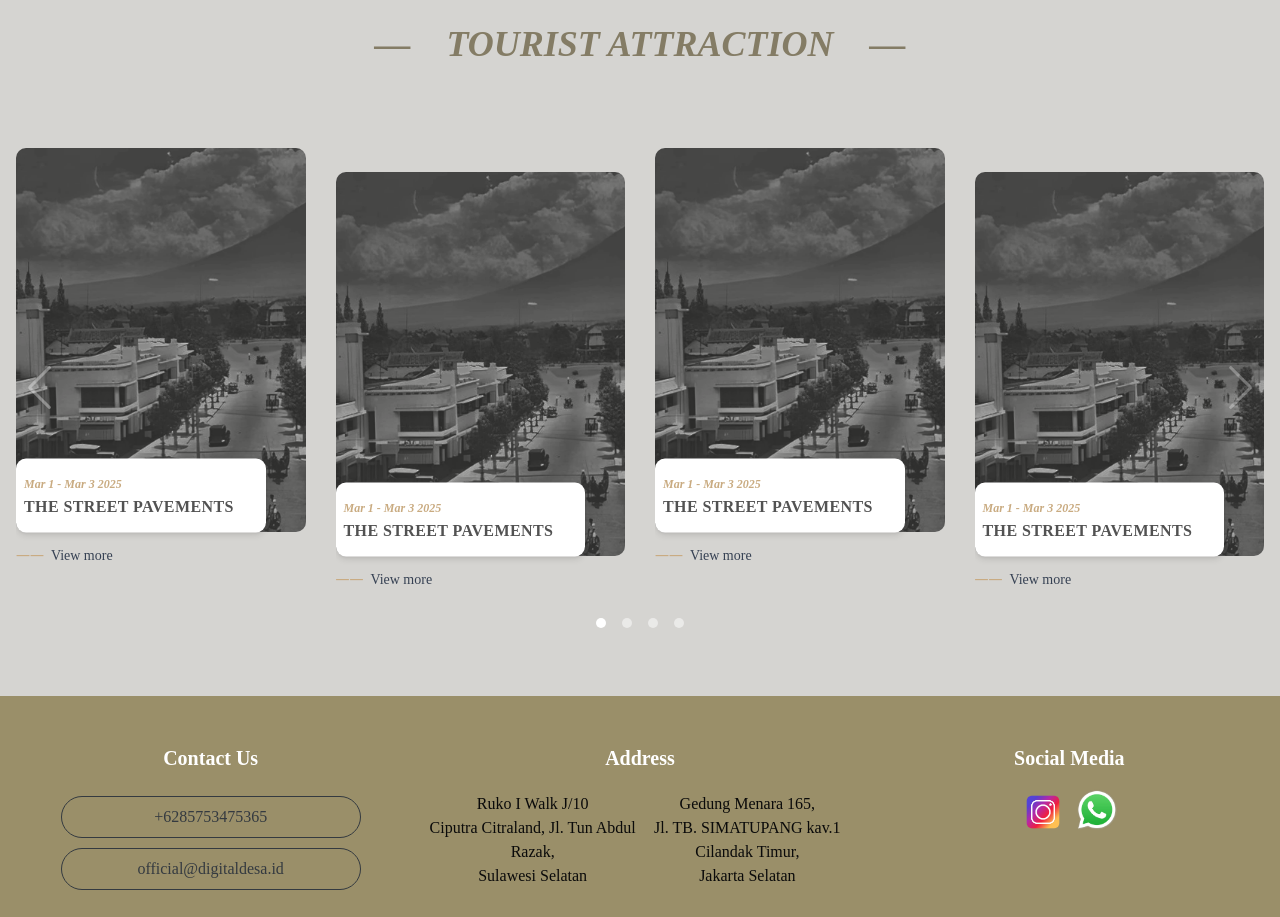
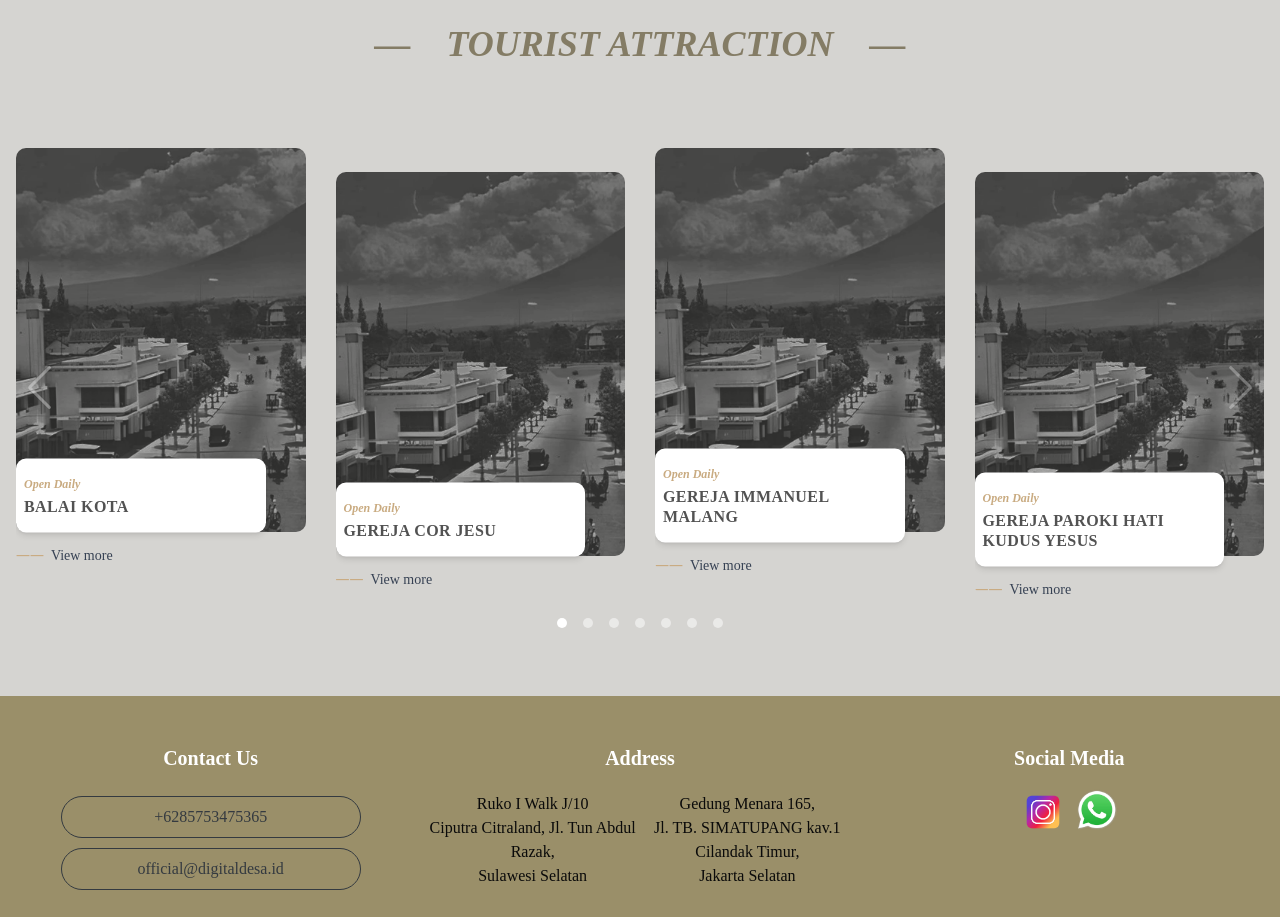
Before and after one commit to Arnabilah27/Heritage_Malang, a React (Vite) app: page / in a window 1280 px wide. Shown: the part 1400-2317 px from the top of the page. Built offline with nearby package versions, Linux system fonts and the light colour scheme; a web font is replaced by a local one.

Commit message:
feat: modified tourist slider with the data from maps.json

```diff
--- a/src/components/Home/TouristSlider.tsx
+++ b/src/components/Home/TouristSlider.tsx
@@ -1,45 +1,8 @@
 import { Swiper, SwiperSlide } from "swiper/react";
 import { Navigation, Pagination } from "swiper/modules";
+import heritageData from "../../maps.json";
 
 import "swiper/swiper-bundle.css";
-
-const data = [
-  {
-    title: "THE STREET PAVEMENTS",
-    date: "Mar 1 - Mar 3 2025",
-    image: "./hero-background.webp",
-  },
-  {
-    title: "THE STREET PAVEMENTS",
-    date: "Mar 1 - Mar 3 2025",
-    image: "./hero-background.webp",
-  },
-  {
-    title: "THE STREET PAVEMENTS",
-    date: "Mar 1 - Mar 3 2025",
-    image: "./hero-background.webp",
-  },
-  {
-    title: "THE STREET PAVEMENTS",
-    date: "Mar 1 - Mar 3 2025",
-    image: "./hero-background.webp",
-  },
-  {
-    title: "THE STREET PAVEMENTS",
-    date: "Mar 1 - Mar 3 2025",
-    image: "./hero-background.webp",
-  },
-  {
-    title: "THE STREET PAVEMENTS",
-    date: "Mar 1 - Mar 3 2025",
-    image: "./hero-background.webp",
-  },
-  {
-    title: "THE STREET PAVEMENTS",
-    date: "Mar 1 - Mar 3 2025",
-    image: "./hero-background.webp",
-  },
-];
 
 export default function TouristSlider() {
   return (
@@ -56,7 +19,7 @@ export default function TouristSlider() {
         navigation
         pagination={{ clickable: true }}
       >
-        {data.map((item, i) => (
+        {heritageData.map((item, i) => (
           <SwiperSlide key={i}>
             <div
               className={`relative rounded-lg overflow-hidden py-10
@@ -65,7 +28,7 @@ export default function TouristSlider() {
               {/* Image */}
               <img
                 src={item.image}
-                alt={item.title}
+                alt={item.name}
                 className="w-full h-96 object-cover rounded-lg"
               />
 
@@ -76,7 +39,7 @@ export default function TouristSlider() {
                     {item.date}
                   </p>
                   <h3 className="font-semibold text-[#525252] text-md uppercase leading-tight tracking-wide">
-                    {item.title}
+                    {item.name}
                   </h3>
                 </div>
                 <p className="text-sm text-gray-700 cursor-pointer">
--- a/src/maps.json
+++ b/src/maps.json
@@ -2,51 +2,81 @@
   {
     "name": "Balai Kota",
     "lat": -7.978011068999933,
-    "long": 112.63389592300007
+    "long": 112.63389592300007,
+    "image": "./hero-background.webp",
+    "date": "Open Daily",
+    "description": "The City Hall of Malang, a historic building that represents the city's administrative center."
   },
   {
     "name": "Gereja Cor Jesu",
     "lat": -7.967191053999954,
-    "long": 112.63192867900011
+    "long": 112.63192867900011,
+    "image": "./hero-background.webp",
+    "date": "Open Daily",
+    "description": "A beautiful Catholic church with stunning architecture and rich history."
   },
   {
     "name": "Gereja Immanuel Malang",
     "lat": -7.981724174999954,
-    "long": 112.63014554300003
+    "long": 112.63014554300003,
+    "image": "./hero-background.webp",
+    "date": "Open Daily",
+    "description": "A historic Protestant church in the heart of Malang."
   },
   {
     "name": "Gereja Paroki Hati Kudus Yesus",
     "lat": -7.980694382999957,
-    "long": 112.63077145600005
+    "long": 112.63077145600005,
+    "image": "./hero-background.webp",
+    "date": "Open Daily",
+    "description": "A Catholic church known for its beautiful architecture and peaceful atmosphere."
   },
   {
     "name": "Idjen Boulevard",
     "lat": -7.972359138999934,
-    "long": 112.62179437300006
+    "long": 112.62179437300006,
+    "image": "./hero-background.webp",
+    "date": "Open Daily",
+    "description": "A famous street in Malang known for its colonial architecture and vibrant atmosphere."
   },
   {
     "name": "Kayu Tangan",
     "lat": -7.97641030799997,
-    "long": 112.62936035000007
+    "long": 112.62936035000007,
+    "image": "./hero-background.webp",
+    "date": "Open Daily",
+    "description": "A popular shopping area in Malang with a mix of traditional and modern shops."
   },
   {
     "name": "Klenteng Eng An Kiong",
     "lat": -7.987420603999965,
-    "long": 112.63585658900001
+    "long": 112.63585658900001,
+    "image": "./hero-background.webp",
+    "date": "Open Daily",
+    "description": "A historic Chinese temple that showcases the city's cultural diversity."
   },
   {
     "name": "Kuburan Londo",
     "lat": -7.9953775669999345,
-    "long": 112.61971584500009
+    "long": 112.61971584500009,
+    "image": "./hero-background.webp",
+    "date": "Open Daily",
+    "description": "A historic Dutch cemetery that tells stories of Malang's colonial past."
   },
   {
     "name": "Masjid Jami'",
     "lat": -7.982436675999963,
-    "long": 112.62985126000001
+    "long": 112.62985126000001,
+    "image": "./hero-background.webp",
+    "date": "Open Daily",
+    "description": "A historic mosque that represents the Islamic heritage of Malang."
   },
   {
     "name": "Tugu Merdeka",
     "lat": -7.977131826999937,
-    "long": 112.63418492300002
+    "long": 112.63418492300002,
+    "image": "./hero-background.webp",
+    "date": "Open Daily",
+    "description": "The Independence Monument of Malang, a symbol of the city's freedom."
   }
 ]
```
